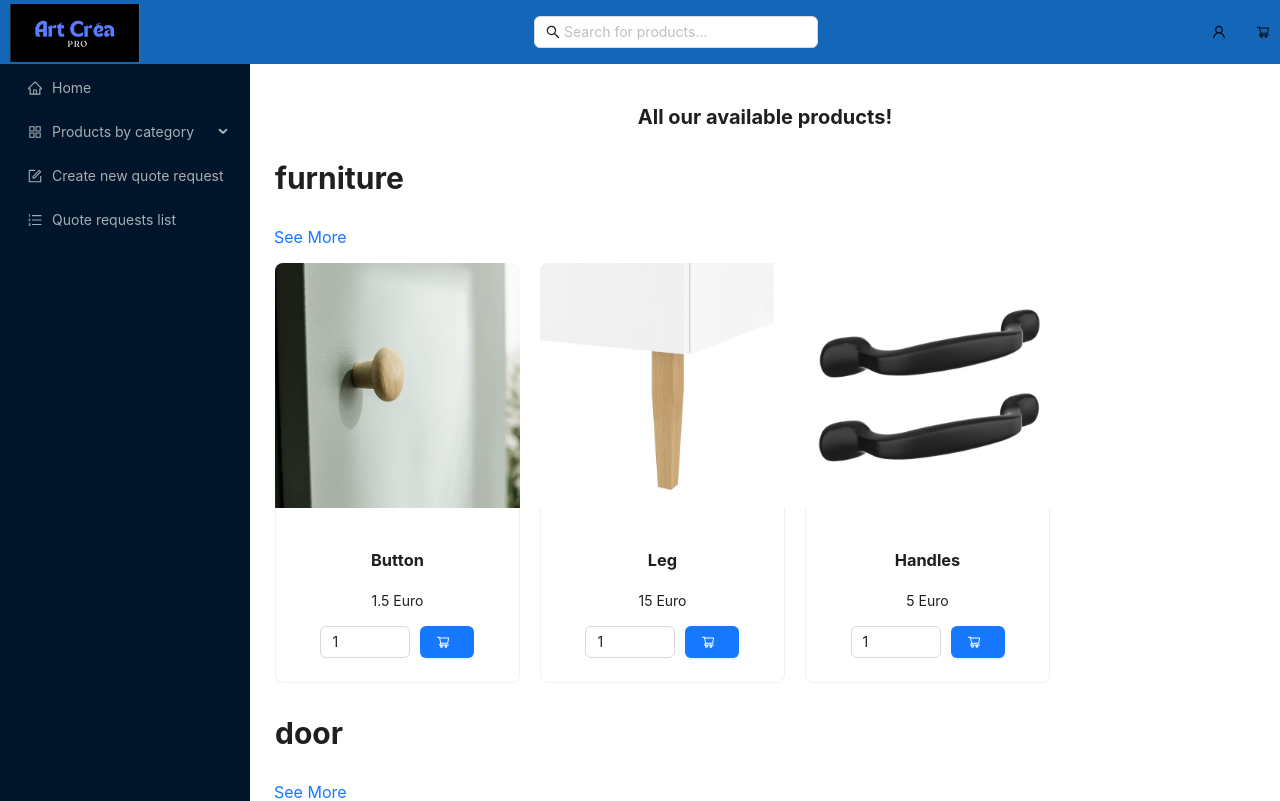
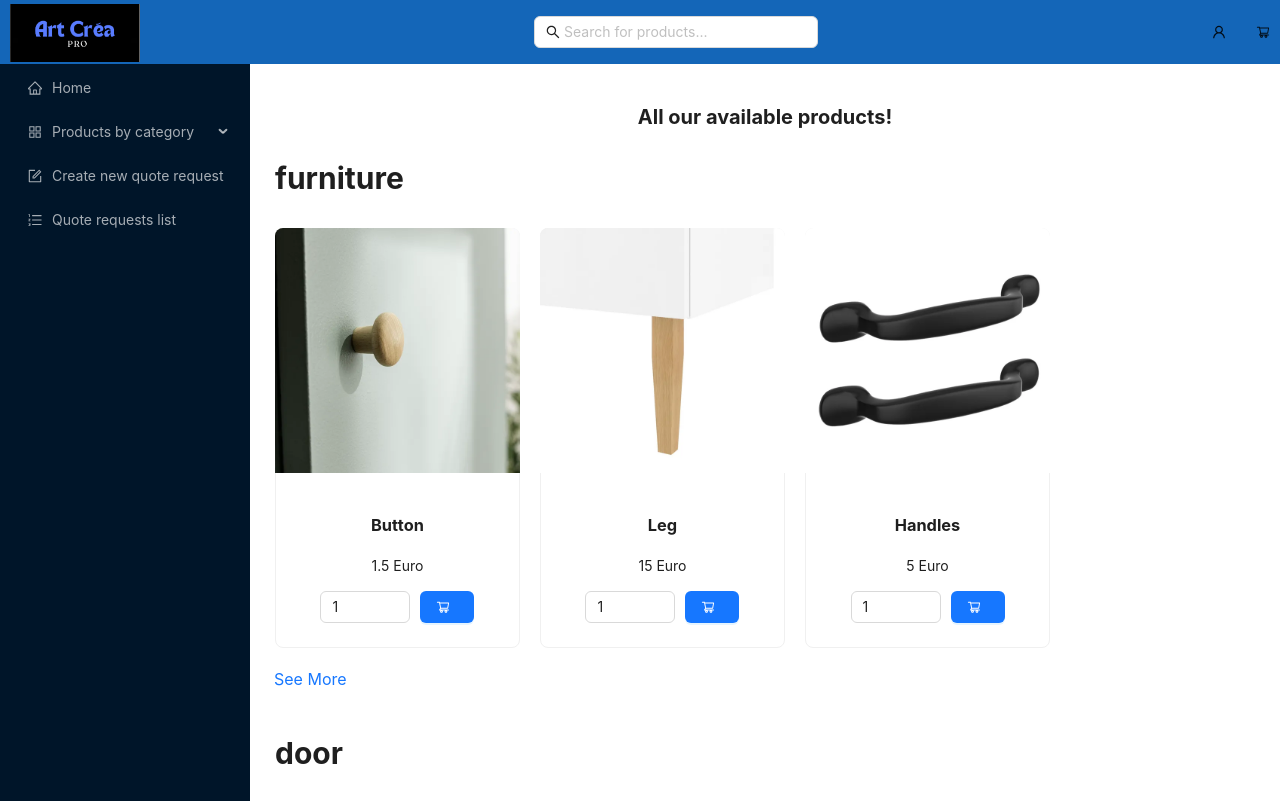
Before and after one commit to Sarrabah/RNCP_Project, a React (Create React App) app in the folder frontend/: page /homepage in a window 1280 px wide. Shown: the top 801 px of the page. Built offline with nearby package versions, Linux system fonts and the light colour scheme.

Commit message:
style: Put the link at the end of the list

```diff
--- a/frontend/src/pages/HomePage.tsx
+++ b/frontend/src/pages/HomePage.tsx
@@ -146,17 +146,19 @@ const Homepage: React.FC = () => {
         return (
           <div key={category}>
             <h3 style={{ padding: '0.1%', fontSize: '30px' }}>{category}</h3>
-
+            <ProductList products={filteredProducts.slice(0, 3)} />
             <div className="category-header">
               <Link
-                style={{ fontSize: '16px', marginBottom: '15px' }}
+                style={{
+                  fontSize: '16px',
+                  marginBottom: '15px',
+                  marginTop: '20px',
+                }}
                 to={`/category/${category}`}
               >
                 See More
               </Link>
             </div>
-
-            <ProductList products={filteredProducts.slice(0, 3)} />
           </div>
         );
       })}
```
